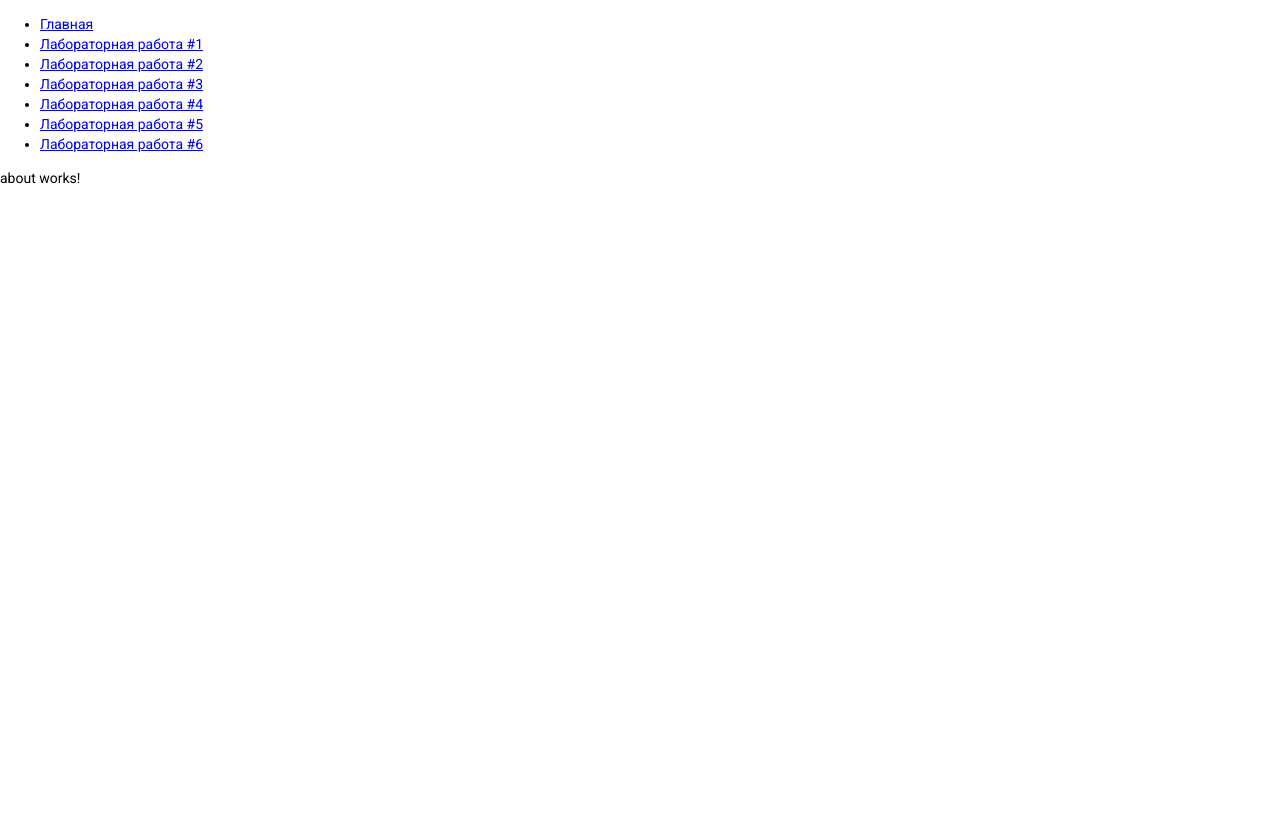
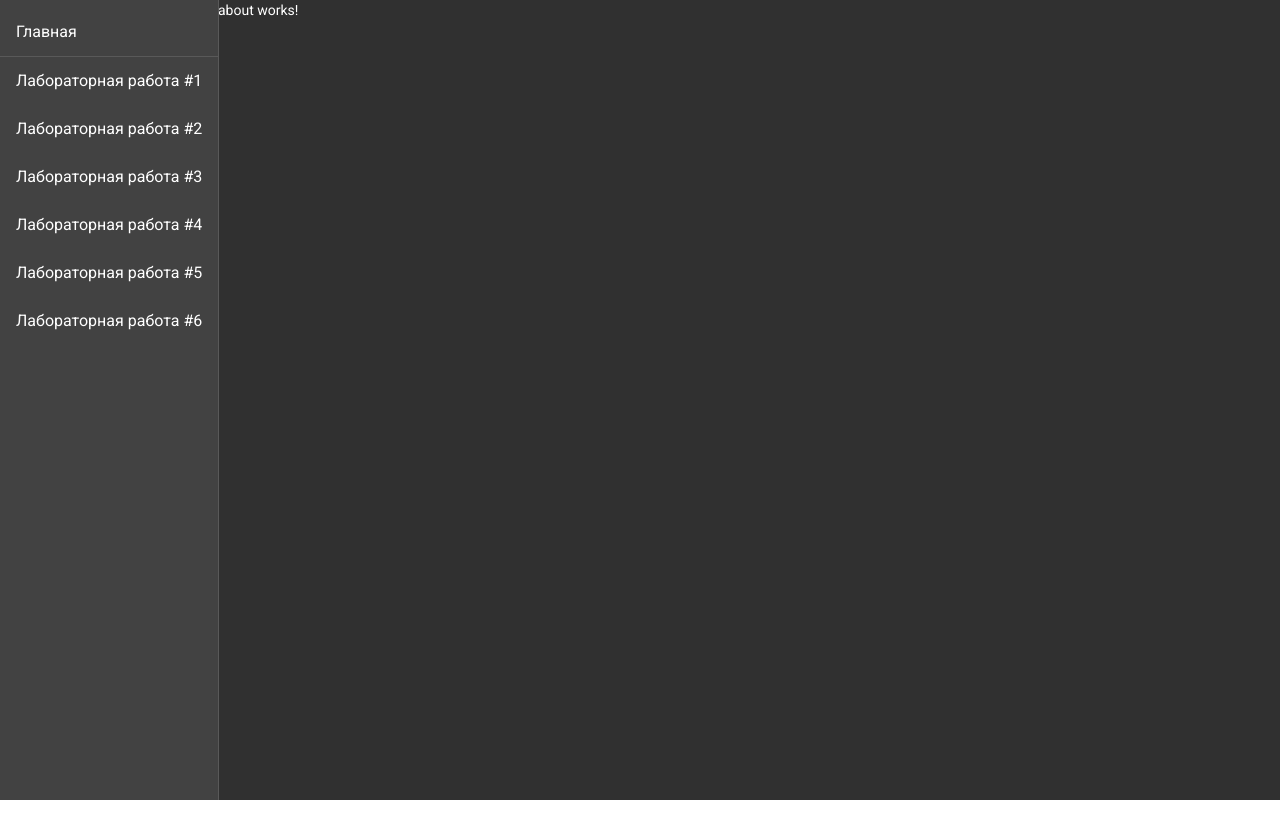
Before and after one commit to Fake-Make/Cryptography, an Angular app: page / in a window 1280 px wide. Built offline with nearby package versions, Linux system fonts and the light colour scheme; what ng2-charts would draw is missing.

Commit message:
Enhancement #5: `MaterialModule` developed, main layout redesigned

```diff
--- a/src/app/app.component.css
+++ b/src/app/app.component.css
@@ -0,0 +1,3 @@
+.full-width {
+	height: 100%;
+}
--- a/src/app/app.component.html
+++ b/src/app/app.component.html
@@ -1,12 +1,8 @@
-<aside>
-  <app-nav-menu></app-nav-menu>
-</aside>
-<header>
-
-</header>
-<main>
-  <router-outlet></router-outlet>
-</main>
-<footer>
-
-</footer>
+<mat-sidenav-container class="full-width">
+	<mat-sidenav mode="side" opened>
+    <app-nav-menu></app-nav-menu>
+  </mat-sidenav>
+	<mat-sidenav-content>
+    <router-outlet></router-outlet>
+  </mat-sidenav-content>
+</mat-sidenav-container>
--- a/src/app/app.module.ts
+++ b/src/app/app.module.ts
@@ -3,6 +3,7 @@ import { FormsModule } from '@angular/forms';
 import { NgModule } from '@angular/core';
 import { ChartsModule } from 'ng2-charts';
 
+import { MaterialModule } from '@external/material.module';
 import { AppRoutingModule } from './app-routing.module';
 import { AppComponent } from './app.component';
 
@@ -15,6 +16,7 @@ import { Work3Component } from '@works/3/work3.component';
 import { Work4Component } from '@works/4/work4.component';
 import { Work5Component } from '@works/5/work5.component';
 import { Work6Component } from '@works/6/work6.component';
+import { BrowserAnimationsModule } from '@angular/platform-browser/animations';
 
 @NgModule({
   declarations: [
@@ -33,7 +35,9 @@ import { Work6Component } from '@works/6/work6.component';
     BrowserModule,
     AppRoutingModule,
     FormsModule,
-    ChartsModule
+    ChartsModule,
+    BrowserAnimationsModule,
+    MaterialModule
   ],
   providers: [],
   bootstrap: [AppComponent]
--- a/src/app/components/nav-menu/nav-menu.component.css
+++ b/src/app/components/nav-menu/nav-menu.component.css
@@ -0,0 +1,3 @@
+mat-list-item:hover {
+	cursor: default;
+}
--- a/src/app/components/nav-menu/nav-menu.component.html
+++ b/src/app/components/nav-menu/nav-menu.component.html
@@ -1,9 +1,10 @@
-<ul>
-	<li><a routerLink="">Главная</a></li>
-	<li><a routerLink="works/1">Лабораторная работа #1</a></li>
-	<li><a routerLink="works/2">Лабораторная работа #2</a></li>
-	<li><a routerLink="works/3">Лабораторная работа #3</a></li>
-	<li><a routerLink="works/4">Лабораторная работа #4</a></li>
-	<li><a routerLink="works/5">Лабораторная работа #5</a></li>
-	<li><a routerLink="works/6">Лабораторная работа #6</a></li>
-</ul>
+<mat-list>
+	<mat-list-item routerLink="" matRipple>
+		Главная
+	</mat-list-item>
+	<mat-divider></mat-divider>
+	<mat-list-item *ngFor="let work of [1, 2, 3, 4, 5, 6]"
+		[routerLink]="'works/' + work" matRipple>
+		Лабораторная работа #{{ work }}
+	</mat-list-item>
+</mat-list>
```
Also changed, not shown: src/app/external/material.module.ts (added, +41 -0 lines).
